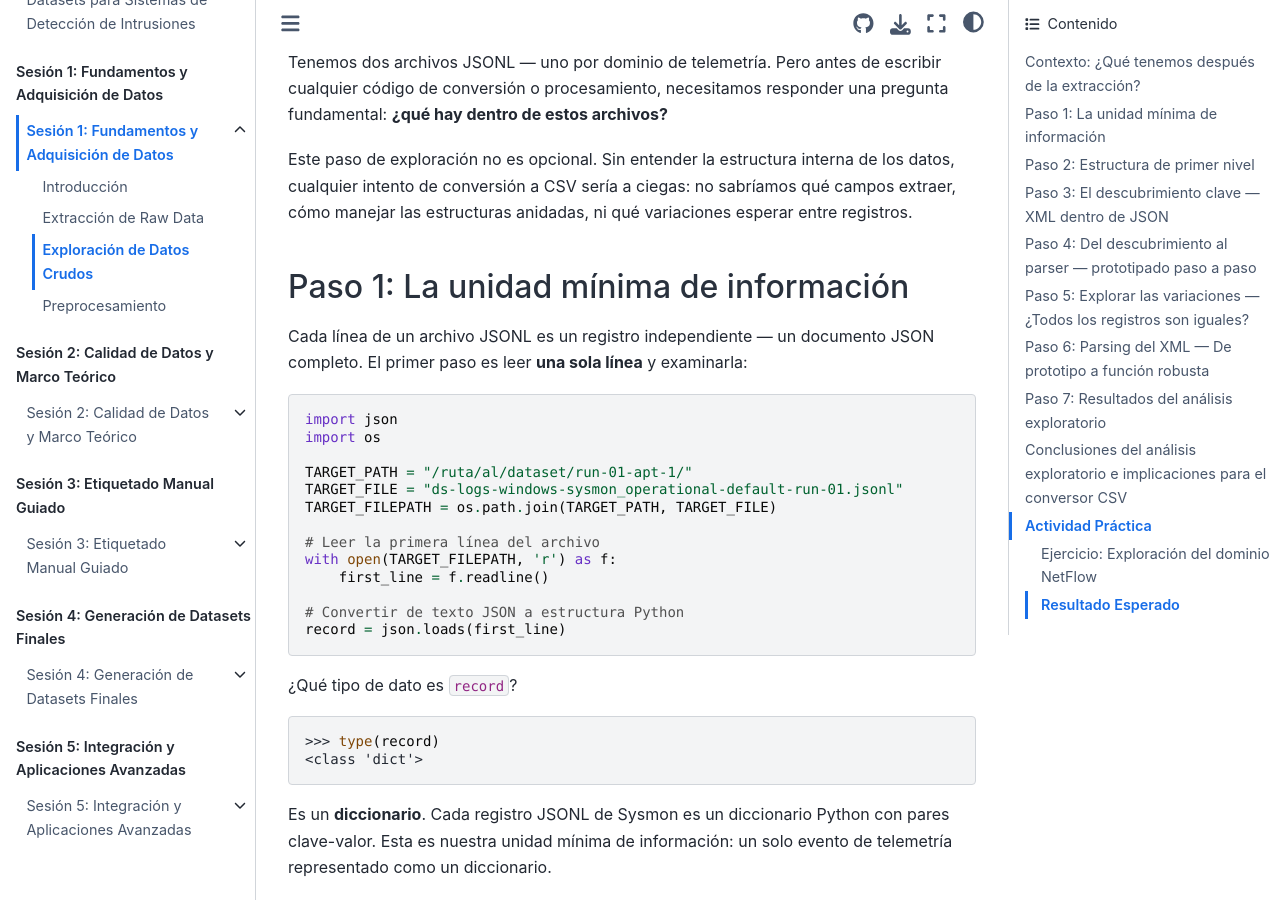
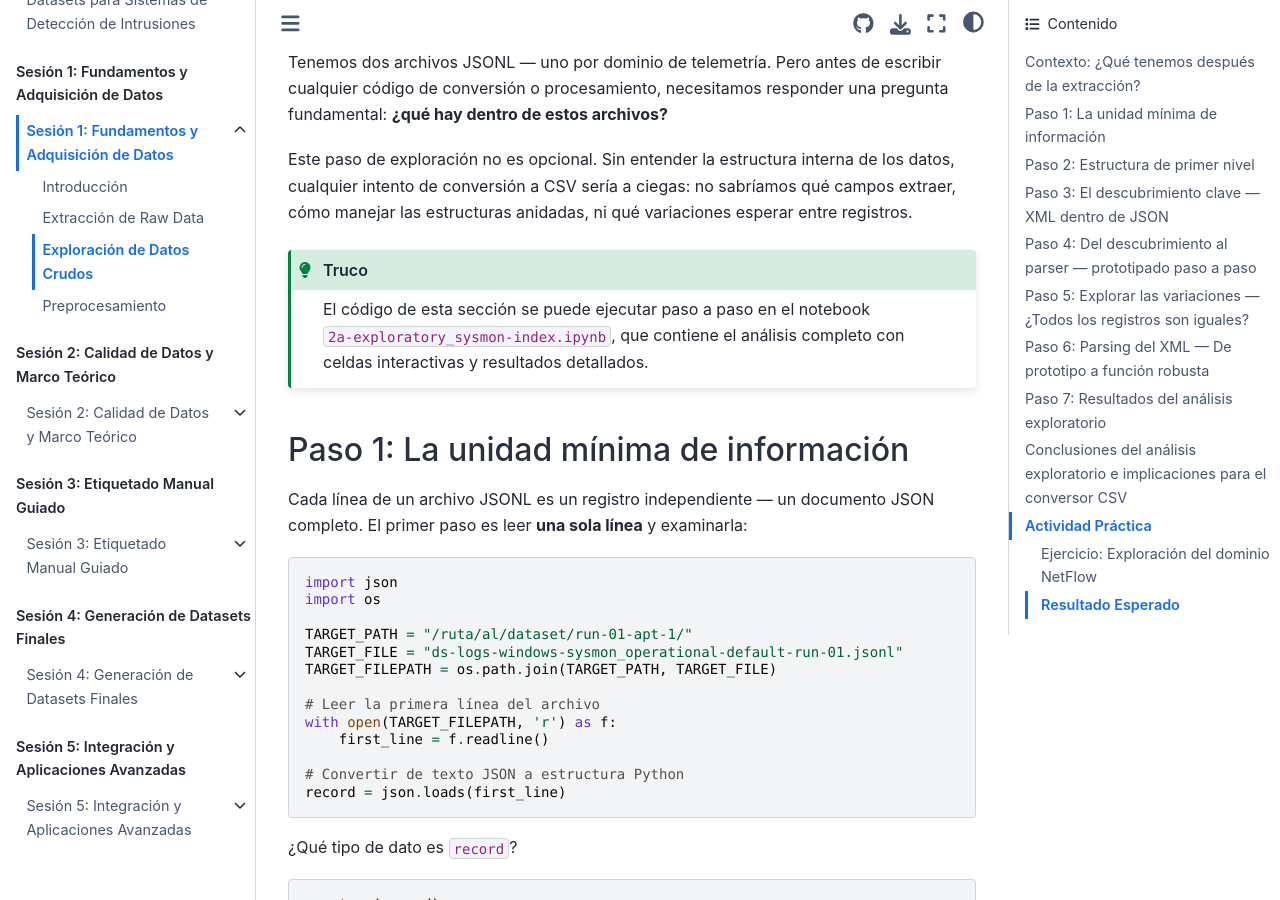
Before and after one commit to ollerenac/curso2026, a Jupyter Book: the page built from sesion-1/3-exploracion-datos-crudos.md, in a window 1280 px wide and 900 px high, scrolled down 447 px. Built offline with Jupyter Book 1.0.4 settings and Sphinx 7.4.7 and the Sphinx Book theme 1.1.4, drawn with Linux system fonts in a browser that asks for light colours.

Commit message:
Add notebook reference tip to 3-exploracion-datos-crudos.md
Co-Authored-By: Claude Opus 4.6 <noreply@anthropic.com>

````diff
--- a/sesion-1/3-exploracion-datos-crudos.md
+++ b/sesion-1/3-exploracion-datos-crudos.md
@@ -15,6 +15,10 @@ dataset/run-01-apt-1/
 Tenemos dos archivos JSONL — uno por dominio de telemetría. Pero antes de escribir cualquier código de conversión o procesamiento, necesitamos responder una pregunta fundamental: **¿qué hay dentro de estos archivos?**
 
 Este paso de exploración no es opcional. Sin entender la estructura interna de los datos, cualquier intento de conversión a CSV sería a ciegas: no sabríamos qué campos extraer, cómo manejar las estructuras anidadas, ni qué variaciones esperar entre registros.
+
+```{tip}
+El código de esta sección se puede ejecutar paso a paso en el notebook `2a-exploratory_sysmon-index.ipynb`, que contiene el análisis completo con celdas interactivas y resultados detallados.
+```
 
 ## Paso 1: La unidad mínima de información
 
````
